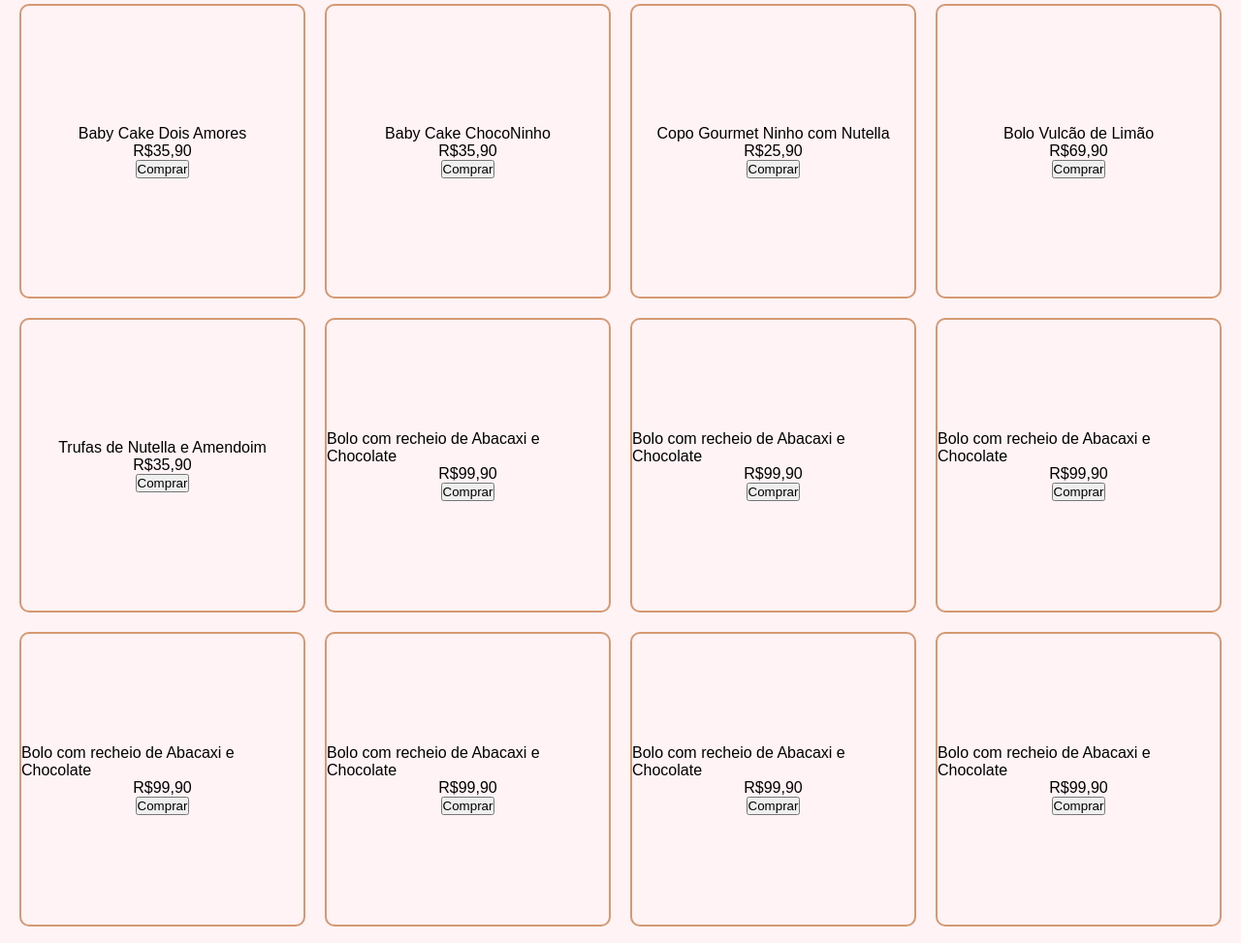
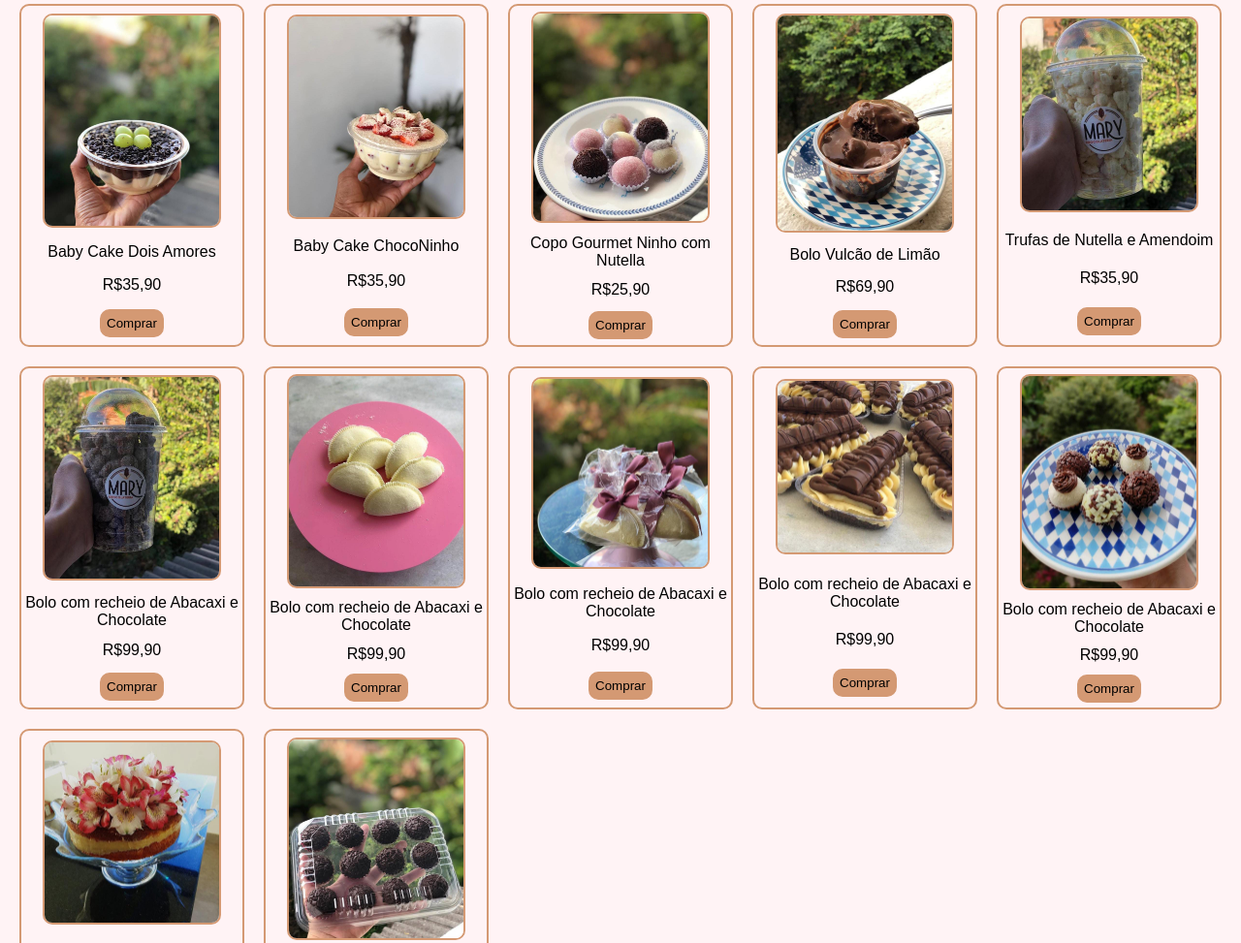
Before and after one commit to arthurf02/cremeDeLaMari, a plain HTML site: page index.html in a window 1280 px wide. Shown: the part 860-1833 px from the top of the page at 97% size. Drawn offline with Linux system fonts and the light colour scheme; a web font is replaced by a local one.

Commit message:
Added product images to the product cards section

```diff
--- a/index.html
+++ b/index.html
@@ -39,76 +39,76 @@
                 <p>Ofertas da semana</p>
                 <div id="products-content">
                     <div class="card-content">
-                        <img src="" alt="">
+                        <img src="./images/IMG-20250721-WA0004.jpg" alt="">
                         <p>Baby Cake Dois Amores</p>
                         <p>R$35,90</p>
-                        <button>Comprar</button>
+                        <button type="button">Comprar</button>
                     </div>
                     <div class="card-content">
-                        <img src="" alt="">
+                        <img src="./images/IMG-20250721-WA0005.jpg" alt="">
                         <p>Baby Cake ChocoNinho</p>
                         <p>R$35,90</p>
-                        <button>Comprar</button>
+                        <button type="button">Comprar</button>
                     </div>
                     <div class="card-content">
-                        <img src="" alt="">
+                        <img src="./images/IMG-20250721-WA0006.jpg" alt="">
                         <p>Copo Gourmet Ninho com Nutella</p>
                         <p>R$25,90</p>
-                        <button>Comprar</button>
+                        <button type="button">Comprar</button>
                     </div>
                     <div class="card-content">
-                        <img src="" alt="">
+                        <img src="./images/IMG-20250721-WA0007.jpg" alt="">
                         <p>Bolo Vulcão de Limão</p>
                         <p>R$69,90</p>
-                        <button>Comprar</button>
+                        <button type="button">Comprar</button>
                     </div>
                     <div class="card-content">
-                        <img src="" alt="">
+                        <img src="./images/IMG-20250721-WA0008.jpg" alt="">
                         <p>Trufas de Nutella e Amendoim</p>
                         <p>R$35,90</p>
-                        <button>Comprar</button>
+                        <button type="button">Comprar</button>
                     </div>
                     <div class="card-content">
-                        <img src="" alt="">
+                        <img src="./images/IMG-20250721-WA0009.jpg" alt="">
                         <p>Bolo com recheio de Abacaxi e Chocolate</p>
                         <p>R$99,90</p>
-                        <button>Comprar</button>
+                        <button type="button">Comprar</button>
                     </div>
                     <div class="card-content">
-                        <img src="" alt="">
+                        <img src="./images/IMG-20250721-WA0010.jpg" alt="">
                         <p>Bolo com recheio de Abacaxi e Chocolate</p>
                         <p>R$99,90</p>
-                        <button>Comprar</button>
+                        <button type="button">Comprar</button>
                     </div>
                     <div class="card-content">
-                        <img src="" alt="">
+                        <img src="./images/IMG-20250721-WA0011.jpg" alt="">
                         <p>Bolo com recheio de Abacaxi e Chocolate</p>
                         <p>R$99,90</p>
-                        <button>Comprar</button>
+                        <button type="button">Comprar</button>
                     </div>
                     <div class="card-content">
-                        <img src="" alt="">
+                        <img src="./images/IMG-20250721-WA0012.jpg" alt="">
                         <p>Bolo com recheio de Abacaxi e Chocolate</p>
                         <p>R$99,90</p>
-                        <button>Comprar</button>
+                        <button type="button">Comprar</button>
                     </div>
                     <div class="card-content">
-                        <img src="" alt="">
+                        <img src="./images/IMG-20250721-WA0013.jpg" alt="">
                         <p>Bolo com recheio de Abacaxi e Chocolate</p>
                         <p>R$99,90</p>
-                        <button>Comprar</button>
+                        <button type="button">Comprar</button>
                     </div>
                     <div class="card-content">
-                        <img src="" alt="">
+                        <img src="./images/IMG-20250721-WA0014.jpg" alt="">
                         <p>Bolo com recheio de Abacaxi e Chocolate</p>
                         <p>R$99,90</p>
-                        <button>Comprar</button>
+                        <button type="button">Comprar</button>
                     </div>
                     <div class="card-content">
-                        <img src="" alt="">
+                        <img src="./images/IMG-20250721-WA0015.jpg" alt="">
                         <p>Bolo com recheio de Abacaxi e Chocolate</p>
                         <p>R$99,90</p>
-                        <button>Comprar</button>
+                        <button type="button">Comprar</button>
                     </div>
                 </div>
             </div>
--- a/style.css
+++ b/style.css
@@ -58,7 +58,7 @@ main{
 
 #products-content{
     display: grid;
-    grid-template-columns: 1fr 1fr 1fr 1fr;
+    grid-template-columns: 1fr 1fr 1fr 1fr 1fr;
     grid-template-rows: 1fr;
     column-gap: 20px;
     row-gap: 20px;
@@ -68,11 +68,33 @@ main{
 #products-content .card-content{
     display: flex;
     border: #d49973 solid 2px;
+    border-radius: 10px;
     flex-direction: column;
     align-items: center;
-    justify-content: center;
-    height: 300px;
+    justify-content: space-around;
+    text-align: center;
+    height: 350px;
+}
+
+#products-content .card-content img{
+    width: 180px;
+    border: #d49973 solid 2px;
     border-radius: 10px;
+}
+
+#products-content .card-content button{
+    background-color: #d49973;
+    border: #d49973 solid 2px;
+    border-radius: 10px;
+    padding: 5px;
+    transition: 300ms;
+}
+
+#products-content .card-content button:hover{
+    background-color: #d45a69;
+    cursor: pointer;
+    border: #d45a69 solid 2px;
+    transition: 300ms;
 }
 
 footer{
```
Also changed, not shown: images/IMG-20250721-WA0004.jpg (added), images/IMG-20250721-WA0005.jpg (added), images/IMG-20250721-WA0006.jpg (added), images/IMG-20250721-WA0007.jpg (added), images/IMG-20250721-WA0008.jpg (added), images/IMG-20250721-WA0009.jpg (added), images/IMG-20250721-WA0010.jpg (added), images/IMG-20250721-WA0011.jpg (added), images/IMG-20250721-WA0012.jpg (added), images/IMG-20250721-WA0013.jpg (added), images/IMG-20250721-WA0014.jpg (added), images/IMG-20250721-WA0015.jpg (added).
